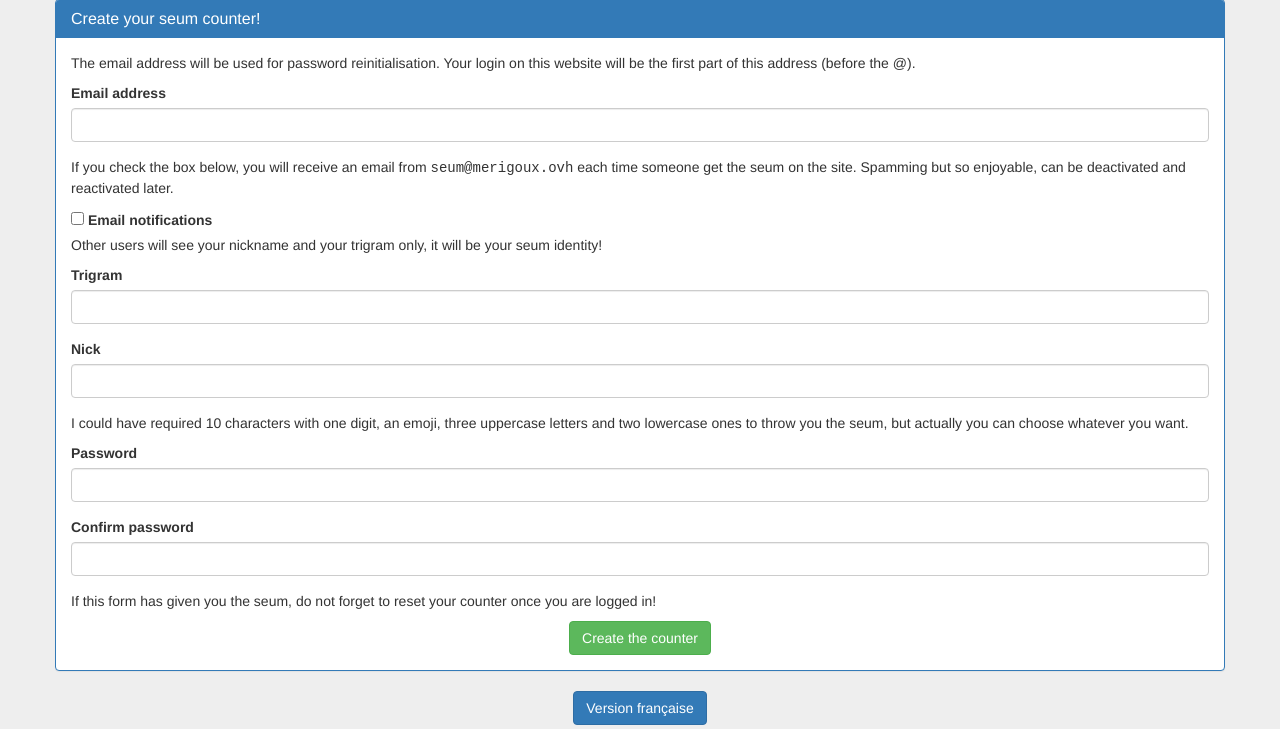
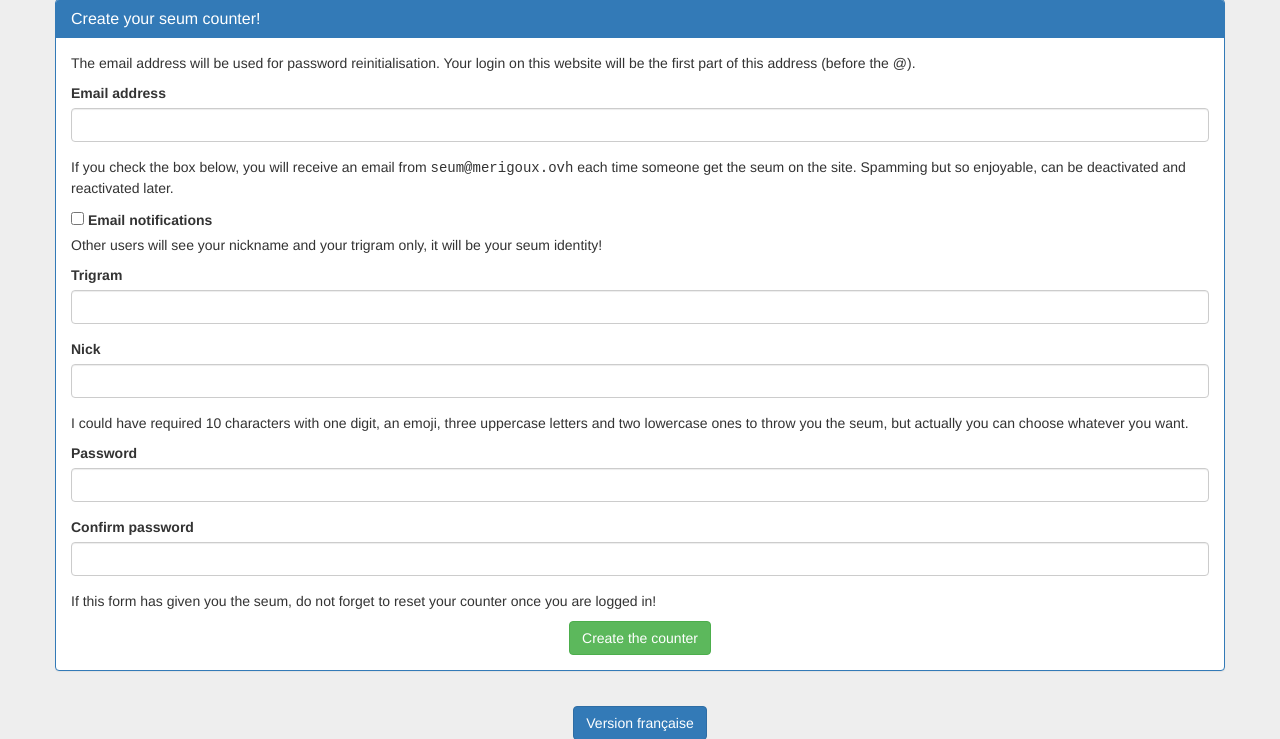
Before and after one commit to denismerigoux/seum-counter, a Django app: template counter/templates/createUser.html in a window 1280 px wide. Shown: the part 71-810 px from the top of the page. Run offline with Django 3.2, Linux system fonts and the light colour scheme; the template is opened without the code that fills it, so the values that code supplies are empty; some libraries are stand-ins or nearby versions.

Commit message:
Little space over switching language button

```diff
--- a/counter/templates/baseTemplate.html
+++ b/counter/templates/baseTemplate.html
@@ -70,7 +70,7 @@
 	{% block content %}{% endblock %}
 </section>
 <div class="container">
-	<div class="text-center">
+	<div class="row text-center" style="padding-top:15px;">
 		<form action="{% url 'set_language' %}" method="post">{% csrf_token %} {% if LANGUAGE_CODE == 'fr' %}
 			<input name="language" type="hidden" value="en" />
 			<input type="submit" class="btn btn-primary" value="English version" /> {% else %}
```
